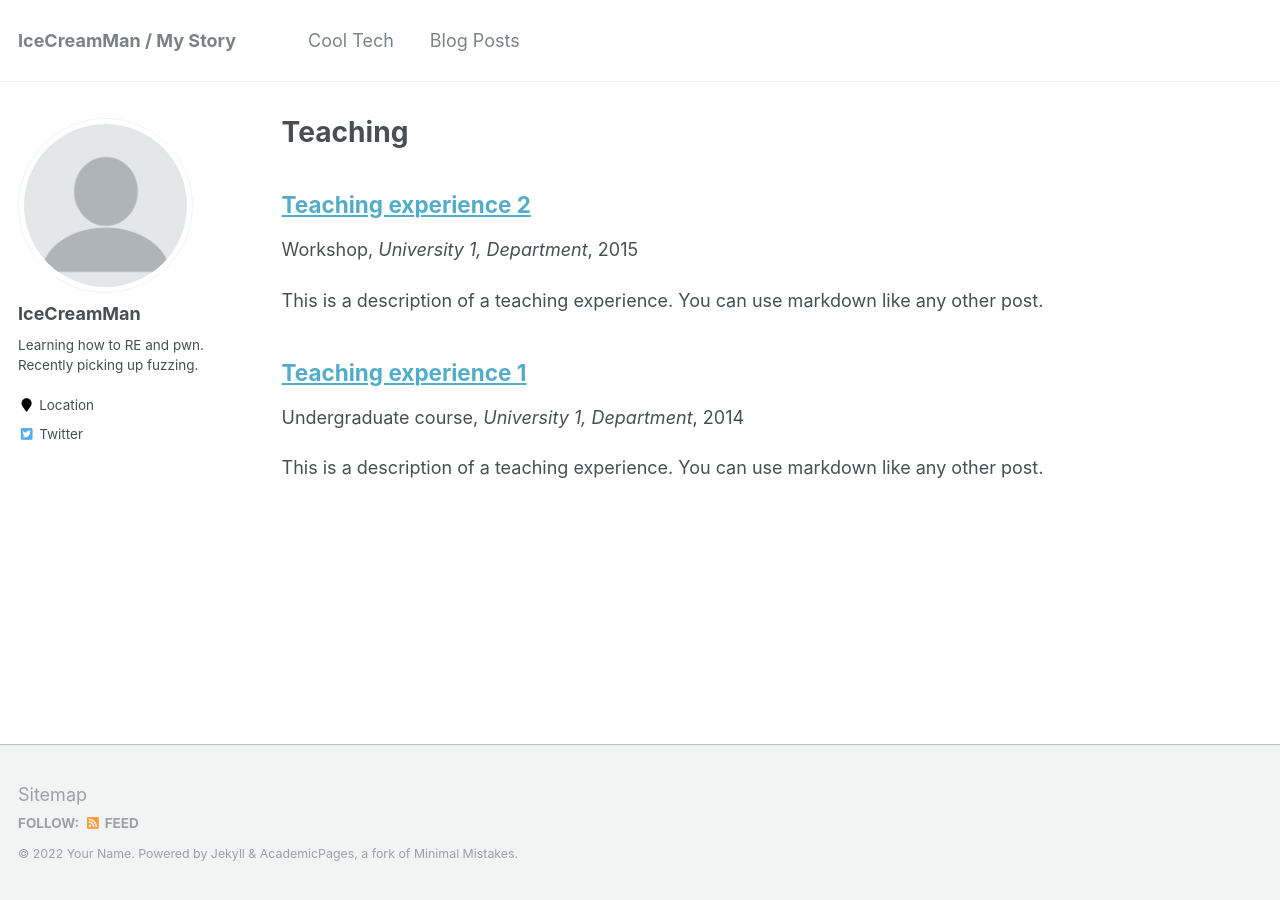
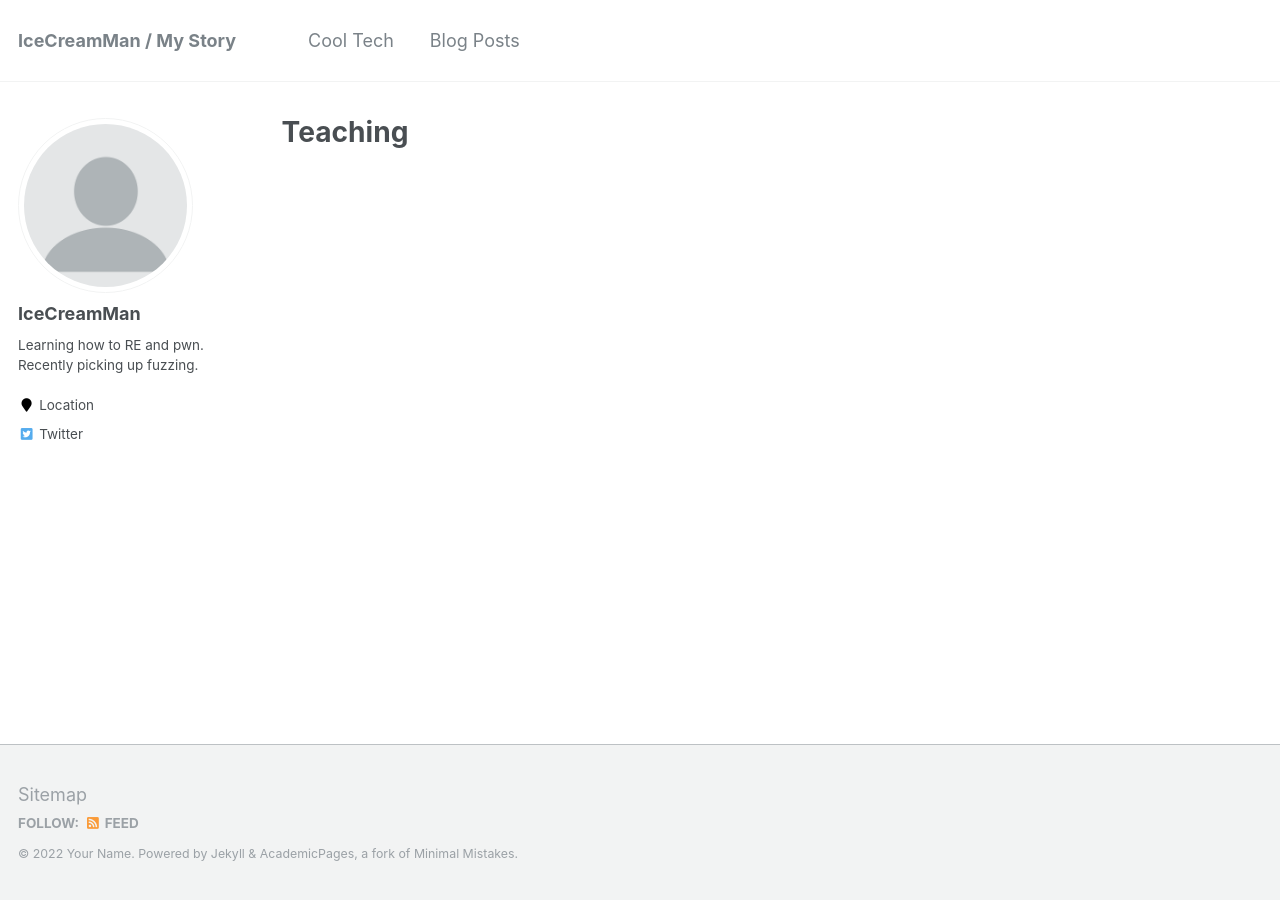
Before and after one commit to cddc12346/Old-github-io, a Jekyll site: the page built from _pages/teaching.html, in a window 1280 px wide. Built offline with Jekyll 4.4.1, drawn with Linux system fonts in a browser that asks for light colours.

```diff
--- a/_teaching/2014-spring-teaching-1.md
+++ /dev/null
@@ -1,20 +0,0 @@
----
-title: "Teaching experience 1"
-collection: teaching
-type: "Undergraduate course"
-permalink: /teaching/2014-spring-teaching-1
-venue: "University 1, Department"
-date: 2014-01-01
-location: "City, Country"
----
-
-This is a description of a teaching experience. You can use markdown like any other post.
-
-Heading 1
-======
-
-Heading 2
-======
-
-Heading 3
-======
--- a/_teaching/2015-spring-teaching-2.md
+++ /dev/null
@@ -1,20 +0,0 @@
----
-title: "Teaching experience 2"
-collection: teaching
-type: "Workshop"
-permalink: /teaching/2015-spring-teaching-1
-venue: "University 1, Department"
-date: 2015-01-01
-location: "City, Country"
----
-
-This is a description of a teaching experience. You can use markdown like any other post.
-
-Heading 1
-======
-
-Heading 2
-======
-
-Heading 3
-======
```
Also changed, not shown: _cool tech/give me a python shell.md (added, +18 -0 lines), _pages/about.md (+5 -0 lines).
